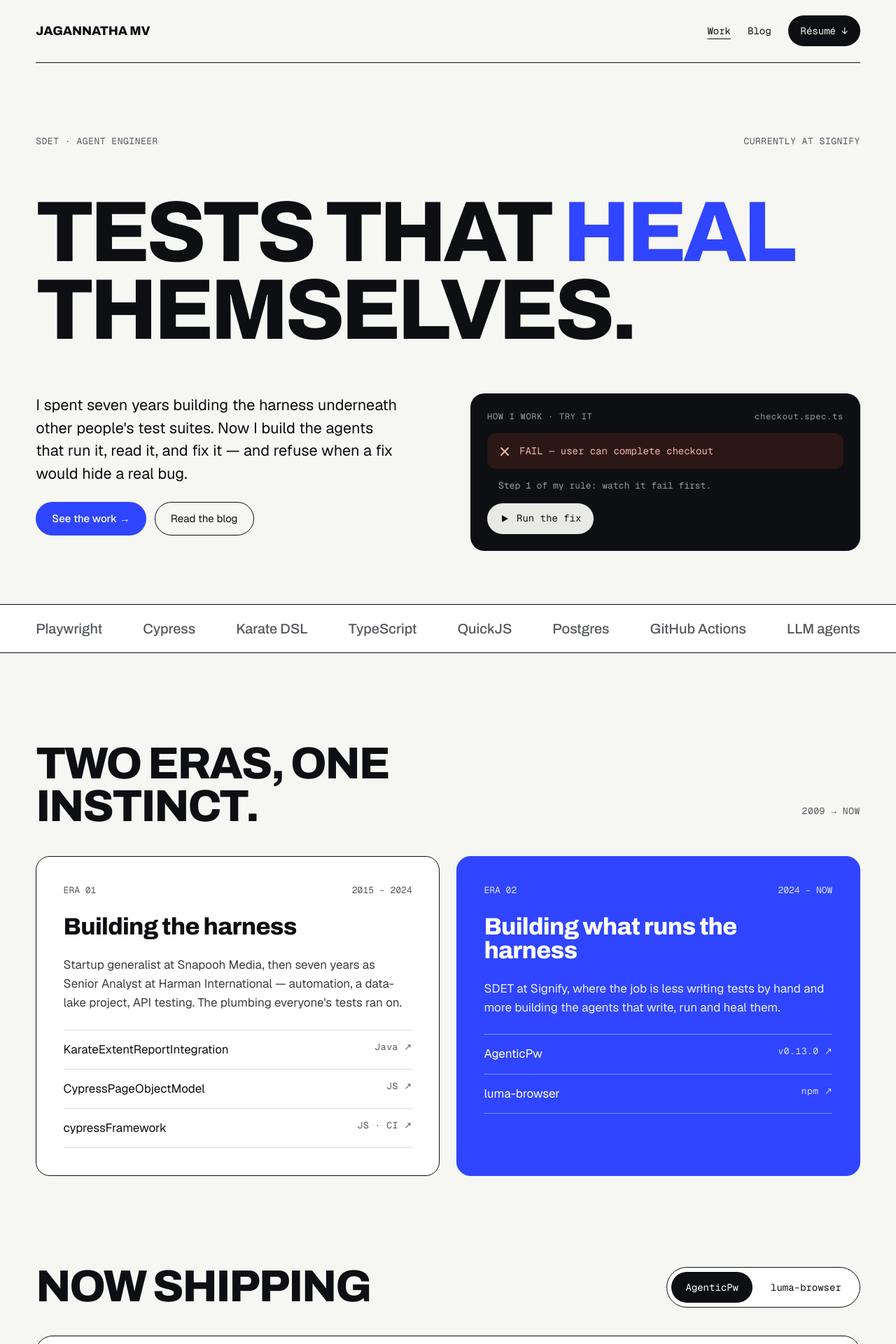
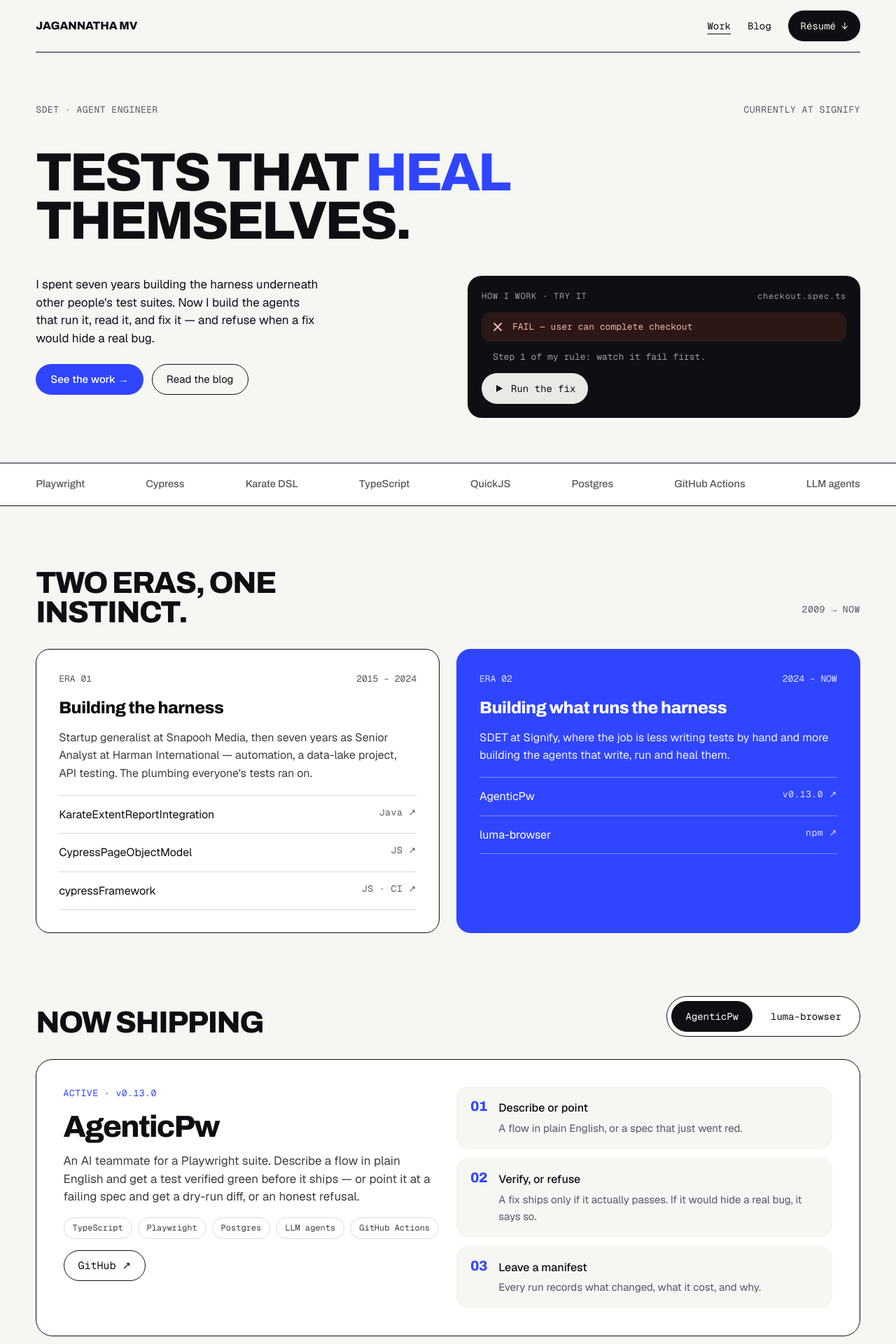
Before and after one commit to JagannathaReddy/JagannathaReddy.github.io, a Jekyll site: the page built from index.html, in a window 1280 px wide. Shown: the top 1920 px of the page at 70% size. Built offline with Jekyll 4.4.1, drawn with Linux system fonts in a browser that asks for light colours.

Commit message:
Tone down type scale and spacing
Smaller headlines, body text, cards and section padding across home,
blog, post and write pages.

Co-Authored-By: Claude Opus 5.5 <noreply@anthropic.com>
Claude-Session: https://claude.ai/code/session_01UiAou4qS4TZgtkKss2zniN

```diff
--- a/assets/css/site.css
+++ b/assets/css/site.css
@@ -29,7 +29,7 @@ html { scroll-behavior: smooth; }
 @media (prefers-reduced-motion: reduce) { html { scroll-behavior: auto; } }
 body {
   margin: 0; background: var(--bg); color: var(--ink);
-  font-family: var(--f-body); font-size: 17px; line-height: 1.6;
+  font-family: var(--f-body); font-size: 16px; line-height: 1.6;
   -webkit-font-smoothing: antialiased;
 }
 a { color: var(--ink); }
@@ -48,8 +48,8 @@ button { font: inherit; }
 .small { font-size: 13px; letter-spacing: 0.04em; }
 .small-link { font-size: 14px; padding: 12px 0; display: inline-block; }
 .body-dim { color: var(--ink-2); }
-.lead { margin: 0; font-size: clamp(19px, 1.7vw, 23px); line-height: 1.5; max-width: 36ch; }
-.lead-sm { margin: 0; font-size: 19px; line-height: 1.5; }
+.lead { margin: 0; font-size: clamp(17px, 1.3vw, 19px); line-height: 1.5; max-width: 36ch; }
+.lead-sm { margin: 0; font-size: 17px; line-height: 1.5; }
 .eyebrow { margin: 0; font-weight: 500; font-size: 13px; letter-spacing: 0.08em; color: var(--muted); }
 .rule { border-top: 1px solid var(--ink); }
 .row-between { display: flex; justify-content: space-between; align-items: baseline; gap: 12px; }
@@ -61,7 +61,7 @@ button { font: inherit; }
 .btn-row { display: flex; flex-wrap: wrap; gap: 12px; align-items: center; }
 .btn {
   display: inline-flex; align-items: center; justify-content: center; gap: 10px;
-  min-height: 48px; padding: 0 22px; border-radius: 999px;
+  min-height: 44px; padding: 0 20px; border-radius: 999px;
   text-decoration: none; font-size: 15px; cursor: pointer; border: 1px solid transparent;
 }
 .btn-accent { background: var(--accent); color: #fff; font-weight: 500; }
@@ -73,23 +73,23 @@ button { font: inherit; }
 .btn-ghost { background: none; color: var(--ink); }
 
 /* ===== Nav ===== */
-.nav { display: flex; flex-wrap: wrap; justify-content: space-between; align-items: center; gap: 12px 24px; padding: 20px 0; border-bottom: 1px solid var(--ink); }
-.brand { font-family: var(--f-display); font-stretch: 125%; font-weight: 800; font-size: 18px; letter-spacing: -0.01em; text-decoration: none; padding: 10px 0; }
+.nav { display: flex; flex-wrap: wrap; justify-content: space-between; align-items: center; gap: 12px 24px; padding: 14px 0; border-bottom: 1px solid var(--ink); }
+.brand { font-family: var(--f-display); font-stretch: 125%; font-weight: 800; font-size: 16px; letter-spacing: -0.01em; text-decoration: none; padding: 10px 0; }
 .nav-links { display: flex; flex-wrap: wrap; align-items: center; gap: 4px 24px; font-family: var(--f-mono); font-size: 14px; }
 .nav-links a { text-decoration: none; padding: 12px 0; }
 .nav-links a[aria-current="page"] { text-decoration: underline; text-underline-offset: 6px; }
 .pill-dark { display: inline-flex !important; align-items: center; min-height: 44px; padding: 0 18px !important; background: var(--ink); color: var(--bg) !important; border-radius: 999px; }
 
 /* ===== Hero ===== */
-.hero { padding: clamp(48px, 8vw, 104px) 0 clamp(48px, 6vw, 80px); display: flex; flex-direction: column; gap: clamp(40px, 5vw, 64px); }
+.hero { padding: clamp(40px, 6vw, 72px) 0 clamp(40px, 5vw, 64px); display: flex; flex-direction: column; gap: clamp(28px, 3.5vw, 44px); }
 .hero-top { display: flex; flex-wrap: wrap; justify-content: space-between; gap: 12px; font-size: 13px; color: var(--muted); letter-spacing: 0.04em; }
-.hero-title { font-size: clamp(48px, 9.6vw, 148px); line-height: 0.9; letter-spacing: -0.045em; }
-.hero-grid { display: grid; grid-template-columns: repeat(auto-fit, minmax(min(100%, 420px), 1fr)); gap: 40px 64px; align-items: start; }
+.hero-title { font-size: clamp(36px, 6vw, 84px); line-height: 0.9; letter-spacing: -0.045em; }
+.hero-grid { display: grid; grid-template-columns: repeat(auto-fit, minmax(min(100%, 420px), 1fr)); gap: 32px 56px; align-items: start; }
 .hero-copy { display: flex; flex-direction: column; gap: 24px; }
 
-.runner { margin: 0; background: var(--dark); color: #E9EAE6; border-radius: var(--radius); padding: 24px; display: flex; flex-direction: column; gap: 14px; font-family: var(--f-mono); font-size: 14px; }
+.runner { margin: 0; background: var(--dark); color: #E9EAE6; border-radius: var(--radius); padding: 20px; display: flex; flex-direction: column; gap: 12px; font-family: var(--f-mono); font-size: 13px; }
 .runner-head { display: flex; justify-content: space-between; gap: 12px; font-size: 12px; color: var(--dark-muted); letter-spacing: 0.06em; }
-.run-row { display: flex; align-items: center; gap: 12px; padding: 14px 16px; border-radius: 12px; transition: opacity .2s; }
+.run-row { display: flex; align-items: center; gap: 12px; padding: 11px 14px; border-radius: 12px; transition: opacity .2s; }
 .run-fail { background: var(--fail-bg); color: var(--fail); }
 .run-pass { background: var(--pass-bg); color: var(--pass); }
 .runner.is-ran .run-fail { opacity: .5; }
@@ -100,18 +100,18 @@ button { font: inherit; }
 
 /* ===== Strip ===== */
 .strip { border-block: 1px solid var(--ink); background: var(--surface); }
-.strip-row { padding-block: 18px; display: flex; flex-wrap: wrap; justify-content: space-between; gap: 10px 28px; font-family: var(--f-display); font-stretch: 112%; font-weight: 500; font-size: clamp(16px, 1.6vw, 20px); color: var(--muted); }
+.strip-row { padding-block: 18px; display: flex; flex-wrap: wrap; justify-content: space-between; gap: 10px 28px; font-family: var(--f-display); font-stretch: 112%; font-weight: 500; font-size: clamp(14px, 1.15vw, 16px); color: var(--muted); }
 
 /* ===== Sections ===== */
-.section { padding: clamp(80px, 10vw, 136px) 0; display: flex; flex-direction: column; gap: 40px; }
+.section { padding: clamp(56px, 7vw, 96px) 0; display: flex; flex-direction: column; gap: 32px; }
 .section-tight { padding-top: 0; }
 .section-head { display: flex; flex-wrap: wrap; justify-content: space-between; align-items: end; gap: 16px 20px; }
-.h2 { font-size: clamp(36px, 5vw, 64px); line-height: 0.95; letter-spacing: -0.035em; max-width: 16ch; }
-.h3 { font-stretch: 118%; font-size: 34px; line-height: 1; letter-spacing: -0.02em; text-transform: none; }
+.h2 { font-size: clamp(28px, 3.4vw, 44px); line-height: 0.95; letter-spacing: -0.035em; max-width: 16ch; }
+.h3 { font-stretch: 118%; font-size: 24px; line-height: 1; letter-spacing: -0.02em; text-transform: none; }
 .grid-2 { display: grid; grid-template-columns: repeat(auto-fit, minmax(min(100%, 440px), 1fr)); gap: 24px; }
 .split { gap: 48px 64px; }
 
-.card { border: 1px solid var(--ink); border-radius: var(--radius); padding: clamp(24px, 3vw, 40px); display: flex; flex-direction: column; gap: 24px; background: var(--surface); }
+.card { border: 1px solid var(--ink); border-radius: var(--radius); padding: clamp(20px, 2.5vw, 32px); display: flex; flex-direction: column; gap: 18px; background: var(--surface); }
 .card p { margin: 0; }
 .card-meta { display: flex; justify-content: space-between; gap: 12px; font-size: 13px; color: var(--muted); }
 .card-accent { background: var(--accent); color: #fff; border-color: var(--accent); }
@@ -128,32 +128,32 @@ button { font: inherit; }
 .tabs { display: flex; gap: 6px; padding: 6px; border: 1px solid var(--ink); border-radius: 999px; background: var(--surface); }
 .tabs button { min-height: 44px; padding: 0 20px; border: 0; border-radius: 999px; background: transparent; color: var(--ink); font-family: var(--f-mono); font-size: 14px; cursor: pointer; }
 .tabs button[aria-selected="true"] { background: var(--ink); color: #fff; }
-.project { display: grid; grid-template-columns: repeat(auto-fit, minmax(min(100%, 460px), 1fr)); gap: 24px; border: 1px solid var(--ink); border-radius: 24px; background: var(--surface); padding: clamp(24px, 4vw, 56px); }
-.project-main { display: flex; flex-direction: column; gap: 22px; }
-.project-name { font-size: clamp(40px, 5vw, 72px); text-transform: none; line-height: 0.95; }
+.project { display: grid; grid-template-columns: repeat(auto-fit, minmax(min(100%, 460px), 1fr)); gap: 24px; border: 1px solid var(--ink); border-radius: 24px; background: var(--surface); padding: clamp(20px, 3vw, 40px); }
+.project-main { display: flex; flex-direction: column; gap: 16px; }
+.project-name { font-size: clamp(28px, 3.4vw, 44px); text-transform: none; line-height: 0.95; }
 .chips { display: flex; flex-wrap: wrap; gap: 8px; font-size: 12px; }
 .chips span, .chip { padding: 5px 12px; border: 1px solid var(--line); border-radius: 999px; color: var(--ink-2); }
 .steps { list-style: none; margin: 0; padding: 0; display: flex; flex-direction: column; gap: 12px; }
-.steps li { display: flex; gap: 20px; padding: 24px; background: var(--bg); border-radius: 16px; }
+.steps li { display: flex; gap: 16px; padding: 18px 20px; background: var(--bg); border-radius: 16px; }
 .steps li div { display: flex; flex-direction: column; gap: 4px; }
-.steps strong { font-weight: 500; font-size: 18px; }
+.steps strong { font-weight: 500; font-size: 16px; }
 .steps .muted { font-size: 15px; }
-.step-n { font-size: 28px; line-height: 1; color: var(--accent); letter-spacing: -0.02em; }
+.step-n { font-size: 20px; line-height: 1; color: var(--accent); letter-spacing: -0.02em; }
 
 /* ===== Mini lists / quote ===== */
 .mini-list { display: flex; flex-direction: column; margin-top: 12px; }
-.mini-list > a, .mini-static { display: flex; flex-direction: column; gap: 6px; padding: 20px 0; border-top: 1px solid var(--ink); text-decoration: none; }
+.mini-list > a, .mini-static { display: flex; flex-direction: column; gap: 4px; padding: 16px 0; border-top: 1px solid var(--ink); text-decoration: none; }
 .mini-list > :last-child { border-bottom: 1px solid var(--ink); }
-.mini-title { font-family: var(--f-display); font-stretch: 112%; font-weight: 500; font-size: 24px; line-height: 1.2; }
+.mini-title { font-family: var(--f-display); font-stretch: 112%; font-weight: 500; font-size: 19px; line-height: 1.2; }
 .quote { margin: 28px 0 0; display: flex; flex-direction: column; gap: 8px; }
-.quote p { margin: 0; font-size: 19px; line-height: 1.45; font-style: italic; }
+.quote p { margin: 0; font-size: 17px; line-height: 1.45; font-style: italic; }
 .quote cite { font-style: normal; }
 
 /* ===== Contact / footer ===== */
 .contact { background: var(--dark); color: var(--bg); }
-.contact-inner { padding-block: clamp(72px, 9vw, 120px) 40px; display: flex; flex-direction: column; gap: 32px; }
+.contact-inner { padding-block: clamp(48px, 6vw, 80px) 32px; display: flex; flex-direction: column; gap: 20px; }
 .contact .muted { color: var(--dark-muted); }
-.contact-mail { font-size: clamp(19px, 5.4vw, 80px); line-height: 1; text-transform: none; color: var(--bg); text-decoration: none; overflow-wrap: anywhere; }
+.contact-mail { font-size: clamp(18px, 3.4vw, 44px); line-height: 1; text-transform: none; color: var(--bg); text-decoration: none; overflow-wrap: anywhere; }
 .contact-mail:hover { color: var(--accent-on-dark); }
 .footer { background: var(--dark); color: var(--bg); }
 .footer-row { padding-block: 24px 32px; display: flex; flex-wrap: wrap; justify-content: space-between; gap: 16px; font-family: var(--f-mono); font-size: 14px; border-top: 1px solid var(--dark-line); }
@@ -164,25 +164,25 @@ button { font: inherit; }
 .page-home .footer-row { border-top: 1px solid var(--dark-line); }
 
 /* ===== Blog index ===== */
-.blog-head { padding: clamp(56px, 8vw, 104px) 0 clamp(40px, 5vw, 64px); display: grid; grid-template-columns: repeat(auto-fit, minmax(min(100%, 440px), 1fr)); gap: 24px 64px; align-items: end; }
-.blog-title { font-size: clamp(56px, 10vw, 152px); line-height: 0.88; letter-spacing: -0.05em; }
+.blog-head { padding: clamp(40px, 6vw, 72px) 0 clamp(28px, 4vw, 48px); display: grid; grid-template-columns: repeat(auto-fit, minmax(min(100%, 440px), 1fr)); gap: 24px 64px; align-items: end; }
+.blog-title { font-size: clamp(40px, 6vw, 84px); line-height: 0.88; letter-spacing: -0.05em; }
 .blog-intro { display: flex; flex-direction: column; gap: 12px; }
 .blog-intro .btn-row { gap: 4px 24px; }
 .filters { display: flex; flex-wrap: wrap; gap: 8px; padding: 20px 0; border-top: 1px solid var(--ink); border-bottom: 1px solid var(--line); }
 .filters button { min-height: 44px; padding: 0 18px; border-radius: 999px; border: 1px solid var(--line); background: var(--surface); color: var(--ink); font-family: var(--f-mono); font-size: 14px; cursor: pointer; }
 .filters button[aria-pressed="true"] { background: var(--ink); color: #fff; border-color: var(--ink); }
-.blog-main { padding: 40px 0 clamp(80px, 10vw, 136px); display: flex; flex-direction: column; gap: 40px; }
-.featured { display: grid; grid-template-columns: repeat(auto-fit, minmax(min(100%, 440px), 1fr)); gap: 32px 56px; padding: clamp(28px, 4vw, 56px); background: var(--accent); color: #fff; border-radius: 24px; text-decoration: none; }
+.blog-main { padding: 32px 0 clamp(56px, 7vw, 96px); display: flex; flex-direction: column; gap: 32px; }
+.featured { display: grid; grid-template-columns: repeat(auto-fit, minmax(min(100%, 440px), 1fr)); gap: 24px 48px; padding: clamp(24px, 3vw, 40px); background: var(--accent); color: #fff; border-radius: 24px; text-decoration: none; }
 .featured:hover { color: #fff; filter: brightness(1.06); }
 .featured > div { display: flex; flex-direction: column; gap: 20px; }
 .featured-meta { color: var(--accent-soft); }
-.featured-title { font-size: clamp(36px, 4.6vw, 64px); text-transform: none; line-height: 0.98; display: block; }
+.featured-title { font-size: clamp(26px, 3vw, 40px); text-transform: none; line-height: 0.98; display: block; }
 .featured-side { justify-content: space-between; gap: 24px; color: #EEF0FF; }
 .post-list { list-style: none; margin: 0; padding: 0; border-top: 1px solid var(--ink); }
 .post-list li { border-bottom: 1px solid var(--ink); }
-.post-list a { display: grid; grid-template-columns: 140px minmax(0, 1fr) auto; gap: 8px 40px; align-items: baseline; padding: 28px 0; text-decoration: none; }
+.post-list a { display: grid; grid-template-columns: 140px minmax(0, 1fr) auto; gap: 8px 32px; align-items: baseline; padding: 20px 0; text-decoration: none; }
 .pl-main { display: flex; flex-direction: column; gap: 6px; }
-.pl-title { font-family: var(--f-display); font-stretch: 112%; font-weight: 500; font-size: clamp(22px, 2.2vw, 28px); line-height: 1.2; letter-spacing: -0.01em; }
+.pl-title { font-family: var(--f-display); font-stretch: 112%; font-weight: 500; font-size: clamp(18px, 1.5vw, 21px); line-height: 1.2; letter-spacing: -0.01em; }
 .pl-tags { display: inline-flex; align-items: center; gap: 10px; }
 .empty { padding: 32px 0; text-align: center; margin: 0; }
 @media (max-width: 760px) {
@@ -190,18 +190,18 @@ button { font: inherit; }
 }
 
 /* ===== Post ===== */
-.post-head { padding-block: clamp(40px, 6vw, 88px) clamp(40px, 5vw, 64px); display: flex; flex-direction: column; gap: 24px; }
+.post-head { padding-block: clamp(32px, 5vw, 64px) clamp(28px, 4vw, 48px); display: flex; flex-direction: column; gap: 18px; }
 .back { font-size: 14px; text-decoration: none; padding: 12px 0; align-self: flex-start; }
 .meta { display: flex; flex-wrap: wrap; gap: 8px 20px; font-size: 13px; letter-spacing: 0.04em; color: var(--muted); }
-.post-title { font-size: clamp(40px, 7.2vw, 112px); max-width: 16ch; letter-spacing: -0.045em; }
-.post-dek { margin: 0; max-width: 40ch; font-family: var(--f-read); font-size: clamp(22px, 2.2vw, 28px); line-height: 1.4; color: var(--ink-2); }
+.post-title { font-size: clamp(30px, 4.4vw, 60px); max-width: 20ch; letter-spacing: -0.045em; }
+.post-dek { margin: 0; max-width: 40ch; font-family: var(--f-read); font-size: clamp(18px, 1.5vw, 21px); line-height: 1.45; color: var(--ink-2); }
 
-.prose { max-width: 720px; margin: 0 auto; padding: clamp(48px, 6vw, 80px) clamp(16px, 4vw, 24px) clamp(64px, 8vw, 104px); font-family: var(--f-read); font-size: 21px; line-height: 1.65; color: #1C1E22; }
-.prose > * + * { margin-top: 24px; }
+.prose { max-width: 720px; margin: 0 auto; padding: clamp(36px, 5vw, 56px) clamp(16px, 4vw, 24px) clamp(48px, 6vw, 80px); font-family: var(--f-read); font-size: 18px; line-height: 1.7; color: #1C1E22; }
+.prose > * + * { margin-top: 20px; }
 .prose p { margin-bottom: 0; }
-.prose h2, .prose h3 { font-family: var(--f-display); font-stretch: 118%; font-weight: 800; line-height: 1.1; letter-spacing: -0.02em; color: var(--ink); margin: 48px 0 0; }
-.prose h2 { font-size: 30px; }
-.prose h3 { font-size: 23px; }
+.prose h2, .prose h3 { font-family: var(--f-display); font-stretch: 118%; font-weight: 800; line-height: 1.15; letter-spacing: -0.02em; color: var(--ink); margin: 40px 0 0; }
+.prose h2 { font-size: 23px; }
+.prose h3 { font-size: 19px; }
 .prose a { color: var(--accent); }
 .prose a:hover { color: var(--ink); }
 .prose a.btn-dark, .prose a.btn-dark:hover { color: #fff; }
@@ -209,10 +209,10 @@ button { font: inherit; }
 .prose ul, .prose ol { padding-left: 1.2em; margin-bottom: 0; }
 .prose li + li { margin-top: 8px; }
 .prose img { border-radius: 16px; }
-.prose blockquote { margin: 32px 0 0; padding: 4px 0 4px 28px; border-left: 4px solid var(--accent); font-family: var(--f-display); font-stretch: 112%; font-weight: 500; font-size: 28px; line-height: 1.3; color: var(--ink); }
+.prose blockquote { margin: 32px 0 0; padding: 4px 0 4px 28px; border-left: 4px solid var(--accent); font-family: var(--f-display); font-stretch: 112%; font-weight: 500; font-size: 21px; line-height: 1.35; color: var(--ink); }
 .prose blockquote p { margin: 0; }
 .prose code { font-family: var(--f-mono); font-size: 0.82em; background: #ECECE7; padding: 2px 6px; border-radius: 6px; }
-.prose pre { margin: 32px 0 0; padding: 24px; background: var(--dark); color: #E9EAE6; border-radius: 16px; overflow-x: auto; font-size: 15px; line-height: 1.6; }
+.prose pre { margin: 32px 0 0; padding: 24px; background: var(--dark); color: #E9EAE6; border-radius: 14px; overflow-x: auto; font-size: 14px; line-height: 1.6; }
 .prose pre code { background: none; padding: 0; font-size: inherit; color: inherit; }
 .prose .highlighter-rouge .highlight { background: none; }
 .prose div.highlighter-rouge { margin-top: 32px; }
@@ -236,15 +236,15 @@ button { font: inherit; }
 .author-text strong { font-weight: 500; font-size: 18px; }
 .author-text span { color: var(--muted); font-size: 15px; }
 .prevnext { display: grid; grid-template-columns: repeat(auto-fit, minmax(min(100%, 360px), 1fr)); }
-.prevnext a { display: flex; flex-direction: column; gap: 8px; padding: 40px 0; text-decoration: none; border-top: 1px solid var(--ink); }
+.prevnext a { display: flex; flex-direction: column; gap: 6px; padding: 28px 0; text-decoration: none; border-top: 1px solid var(--ink); }
 .prevnext .pn-right { align-items: flex-end; text-align: right; }
-.pn-title { font-family: var(--f-display); font-stretch: 112%; font-weight: 500; font-size: 24px; line-height: 1.2; }
+.pn-title { font-family: var(--f-display); font-stretch: 112%; font-weight: 500; font-size: 19px; line-height: 1.2; }
 
 /* ===== Write page ===== */
 .write { padding-block: 24px 64px; }
 .write-bar { display: flex; flex-wrap: wrap; justify-content: space-between; align-items: center; gap: 16px 24px; padding: 16px 0; }
 .write-title-row { display: flex; flex-wrap: wrap; align-items: center; gap: 8px 16px; }
-.write-h { font-size: 30px; letter-spacing: -0.02em; }
+.write-h { font-size: 22px; letter-spacing: -0.02em; }
 .write-bar .btn { min-height: 44px; font-size: 14px; padding: 0 18px; }
 .write-help { margin: 0 0 16px; font-size: 15px; max-width: 80ch; }
 .write-help code { font-family: var(--f-mono); font-size: 13px; background: #ECECE7; padding: 2px 6px; border-radius: 6px; }
@@ -258,13 +258,13 @@ button { font: inherit; }
 .label { font-size: 12px; letter-spacing: 0.06em; color: var(--muted); }
 .label-split { display: flex; flex-wrap: wrap; justify-content: space-between; gap: 4px 12px; }
 .field input, .field select, .field textarea { min-height: 44px; padding: 0 12px; border: 1px solid var(--line); border-radius: 10px; background: var(--surface); font-family: var(--f-body); font-size: 16px; color: var(--ink); }
-.field .title-input { padding: 8px 0; border: 0; border-bottom: 1px solid var(--ink); border-radius: 0; background: transparent; font-family: var(--f-display); font-stretch: 118%; font-weight: 800; font-size: 30px; line-height: 1.15; }
-.field textarea { min-height: 520px; padding: 18px; resize: vertical; background: #FBFBF9; font-family: var(--f-mono); font-size: 15px; line-height: 1.7; }
-.pv-title { font-size: clamp(32px, 3.4vw, 50px); text-transform: none; line-height: 1; }
-.pv-dek { margin: 0; font-family: var(--f-read); font-size: 21px; line-height: 1.4; color: var(--ink-2); }
-.prose-sm { padding: 0; margin: 0; font-size: 19px; }
-.prose-sm h2 { font-size: 24px; margin-top: 32px; }
-.prose-sm blockquote { font-size: 22px; }
+.field .title-input { padding: 8px 0; border: 0; border-bottom: 1px solid var(--ink); border-radius: 0; background: transparent; font-family: var(--f-display); font-stretch: 118%; font-weight: 800; font-size: 22px; line-height: 1.2; }
+.field textarea { min-height: 440px; padding: 18px; resize: vertical; background: #FBFBF9; font-family: var(--f-mono); font-size: 15px; line-height: 1.7; }
+.pv-title { font-size: clamp(24px, 2.4vw, 34px); text-transform: none; line-height: 1; }
+.pv-dek { margin: 0; font-family: var(--f-read); font-size: 18px; line-height: 1.4; color: var(--ink-2); }
+.prose-sm { padding: 0; margin: 0; font-size: 17px; }
+.prose-sm h2 { font-size: 20px; margin-top: 28px; }
+.prose-sm blockquote { font-size: 19px; }
 
 /* ===== 404 ===== */
 .notfound { padding-block: clamp(80px, 12vw, 160px); display: flex; flex-direction: column; gap: 24px; }
```
